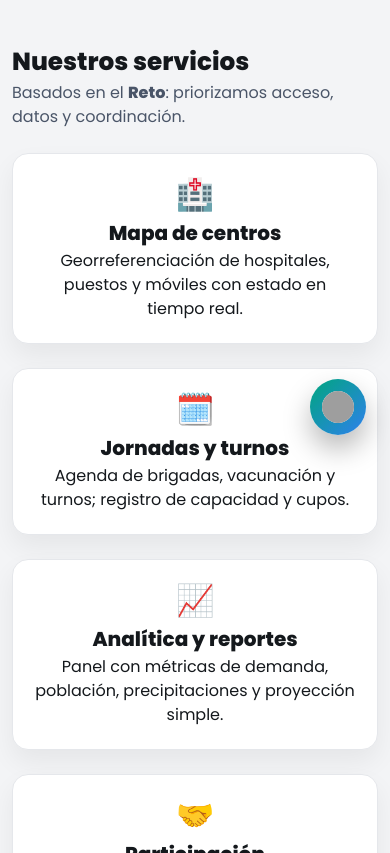
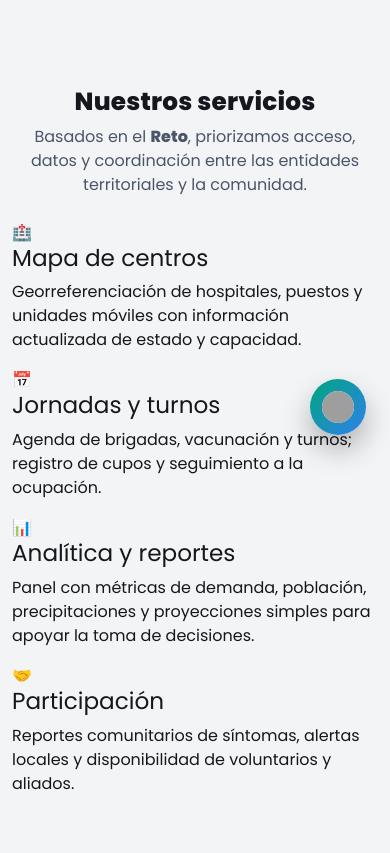
Before and after one commit to lnieto044/SaludGo, a Flask app: page / in a window 390 px wide. Shown: the part 385-1238 px from the top of the page. Run offline with Flask 3, Linux system fonts and the light colour scheme; data comes from the database, SQL or seed files in the repository; data that the repository does not hold is empty; grey boxes are pictures that could not be loaded.

Commit message:
ajustes
Updated hero section images and captions, modified service cards layout, and enhanced the about section with new content.

```diff
--- a/templates/index.html
+++ b/templates/index.html
@@ -4,151 +4,165 @@
 {% block content %}
 
 <!-- ===================== HERO / CARRUSEL ===================== -->
-<section class="saludgo-hero container mb-4">
+<section class="saludgo-hero container-fluid px-0 mb-4">
+  <div class="container">
   <div class="swiper mySwiper">
     <div class="swiper-wrapper">
+
       <div class="swiper-slide">
-        <img src="https://res.cloudinary.com/academia-geek-1/image/upload/v1759087228/ChatGPT_Image_28_sept_2025_14_15_07_f15myp.png"
+        <img src="https://res.cloudinary.com/dbussh6oa/image/upload/v1762465573/imagen1_obz7kf.png"
              alt="Atención primaria en comunidad" loading="lazy" decoding="async">
-        <div class="hero-caption">
-          <h3>Centros y hospitales</h3>
-          <p>Ubícalos fácilmente y conoce su disponibilidad.</p>
-          <a href="#contacto" class="btn btn-cta btn-sm">Contáctanos</a>
+
       </div>
+
+      <div class="swiper-slide">
+        <img src="https://res.cloudinary.com/dbussh6oa/image/upload/v1762471450/publicaciones_d6reci.png"
+             alt="Brigadas y jornadas de salud" loading="lazy" decoding="async">
+
       </div>
+
       <div class="swiper-slide">
-        <img src="https://res.cloudinary.com/academia-geek-1/image/upload/v1759087228/ChatGPT_Image_28_sept_2025_13_46_43_r3icx0.png"
-             alt="Brigadas y jornadas de salud" loading="lazy" decoding="async">
-        <div class="hero-caption">
-          <h3>Jornadas y brigadas</h3>
-          <p>Publica y comparte convocatorias locales.</p>
-          <a href="#contacto" class="btn btn-cta btn-sm">Contáctanos</a>
+        <img src="https://res.cloudinary.com/dbussh6oa/image/upload/v1762471452/reportes_ciqcl1.png"
+             alt="Gestión con datos" loading="lazy" decoding="async">
+
       </div>
+
+      <div class="swiper-slide">
+        <img src="https://res.cloudinary.com/dbussh6oa/image/upload/v1762471451/contactanos_wrjozm.png"
+             alt="Clínica moderna y equipo" loading="lazy" decoding="async">
+
       </div>
+
       <div class="swiper-slide">
-        <img src="https://res.cloudinary.com/academia-geek-1/image/upload/v1759087228/ChatGPT_Image_28_sept_2025_14_15_11_yuczlh.png"
-             alt="Gestión con datos" loading="lazy" decoding="async">
-        <div class="hero-caption">
-          <h3>Gestión con datos</h3>
-          <p>Planificación basada en reportes y métricas.</p>
-          <a href="#contacto" class="btn btn-cta btn-sm">Contáctanos</a>
+        <img src="https://res.cloudinary.com/dbussh6oa/image/upload/v1762472084/servicios2_yzjguc.png"
+             alt="Familia y bienestar" loading="lazy" decoding="async">
+
       </div>
+
     </div>
-      <div class="swiper-slide">
-        <img src="https://res.cloudinary.com/academia-geek-1/image/upload/v1759087227/ChatGPT_Image_28_sept_2025_14_14_44_vqy4pe.png"
-             alt="Clínica moderna y equipo" loading="lazy" decoding="async">
-        <div class="hero-caption">
-          <h3>Turnos y capacidad</h3>
-          <p>Visualiza cupos y coordina recursos.</p>
-          <a href="#contacto" class="btn btn-cta btn-sm">Contáctanos</a>
-        </div>
-      </div>
-      <div class="swiper-slide">
-        <img src="https://res.cloudinary.com/academia-geek-1/image/upload/v1759085452/banner_1_subir_rilq0v.png"
-             alt="Familia y bienestar" loading="lazy" decoding="async">
-        <div class="hero-caption">
-          <h3>Salud para todos</h3>
-          <p>Conectamos a la comunidad con sus servicios.</p>
-          <a href="#contacto" class="btn btn-cta btn-sm">Contáctanos</a>
-        </div>
-      </div>
+
+    <div class="swiper-pagination"></div>
   </div>
   </div>
 </section>
 
+
+
 <!-- ===================== SERVICIOS ===================== -->
-<section id="servicios" class="container py-4">
-  <h2 class="section-title">Nuestros servicios</h2>
-  <div class="section-sub mb-4">
-    Basados en el <b>Reto</b>: priorizamos acceso, datos y coordinación.
-  </div>
+<section id="servicios" class="section">
+  <div class="container">
+    <h2 class="section-title text-center">Nuestros servicios</h2>
+    <p class="section-sub text-center">
+      Basados en el <strong>Reto</strong>, priorizamos acceso, datos y coordinación
+      entre las entidades territoriales y la comunidad.
+    </p>
 
-  <div class="row g-4">
-    <div class="col-sm-6 col-lg-3">
-      <div class="cardx h-100 text-center">
-        <div class="display-5 mb-2">🏥</div>
-        <h5 class="fw-bold mb-1">Mapa de centros</h5>
-        <p class="mb-0">
-          Georreferenciación de hospitales, puestos y móviles con estado en tiempo real.
+    <div class="services-grid">
+      <article class="service-card">
+        <div class="service-icon">🏥</div>
+        <div class="service-content">
+          <h3 class="service-title">Mapa de centros</h3>
+          <p class="service-text">
+            Georreferenciación de hospitales, puestos y unidades móviles con información
+            actualizada de estado y capacidad.
           </p>
         </div>
-    </div>
-    <div class="col-sm-6 col-lg-3">
-      <div class="cardx h-100 text-center">
-        <div class="display-5 mb-2">🗓️</div>
-        <h5 class="fw-bold mb-1">Jornadas y turnos</h5>
-        <p class="mb-0">
-          Agenda de brigadas, vacunación y turnos; registro de capacidad y cupos.
+      </article>
+
+      <article class="service-card">
+        <div class="service-icon">📅</div>
+        <div class="service-content">
+          <h3 class="service-title">Jornadas y turnos</h3>
+          <p class="service-text">
+            Agenda de brigadas, vacunación y turnos; registro de cupos y seguimiento
+            a la ocupación.
           </p>
         </div>
-    </div>
-    <div class="col-sm-6 col-lg-3">
-      <div class="cardx h-100 text-center">
-        <div class="display-5 mb-2">📈</div>
-        <h5 class="fw-bold mb-1">Analítica y reportes</h5>
-        <p class="mb-0">
-          Panel con métricas de demanda, población, precipitaciones y proyección simple.
+      </article>
+
+      <article class="service-card">
+        <div class="service-icon">📊</div>
+        <div class="service-content">
+          <h3 class="service-title">Analítica y reportes</h3>
+          <p class="service-text">
+            Panel con métricas de demanda, población, precipitaciones y proyecciones
+            simples para apoyar la toma de decisiones.
           </p>
         </div>
-    </div>
-    <div class="col-sm-6 col-lg-3">
-      <div class="cardx h-100 text-center">
-        <div class="display-5 mb-2">🤝</div>
-        <h5 class="fw-bold mb-1">Participación</h5>
-        <p class="mb-0">
-          Reportes comunitarios de síntomas y disponibilidad de voluntarios.
+      </article>
+
+      <article class="service-card">
+        <div class="service-icon">🤝</div>
+        <div class="service-content">
+          <h3 class="service-title">Participación</h3>
+          <p class="service-text">
+            Reportes comunitarios de síntomas, alertas locales y disponibilidad de
+            voluntarios y aliados.
           </p>
         </div>
+      </article>
     </div>
   </div>
 </section>
 
+
 <!-- ===================== QUIÉNES SOMOS ===================== -->
-<section id="quienes" class="section">
+<section id="quienes" class="section section-about py-5">
   <div class="container">
-    <div class="row g-4 align-items-center">
+    <div class="row align-items-center g-5">
+
+      <!-- Texto -->
       <div class="col-lg-6">
-        <h2 class="section-title">Bienvenidos a SaludGo</h2>
-        <p class="section-sub">
-          Somos una entidad orientada a <strong>acercar servicios de salud</strong> a población urbana y rural,
-          con procesos humanizados, enfoque preventivo y uso inteligente de datos. Nuestro modelo integra
-          <strong>agendamiento en línea</strong>, seguimiento comunitario y <strong>rutas extramurales</strong> que
-          reducen barreras geográficas.
+        <p class="about-subtitle mb-2">
+          Plataforma aliada de las <strong>Gobernaciones de Cundinamarca y Boyacá</strong>
         </p>
-        <p>
-          Impactamos a familias, cuidadores y líderes sociales a través de campañas de promoción y
-          prevención, jornadas de vacunación y articulación con redes locales. Creemos en la
-          <strong>salud centrada en las personas</strong>: cálida, segura y basada en evidencia.
+        <!-- Franja institucional doble -->
+      <div class="about-divider mb-3"></div>
+
+        <h2 class="about-title mb-3">Bienvenidos a <span class="text-brand">SaludGo</span></h2>
+
+        <p class="about-lead mb-3">
+          Somos una iniciativa orientada a <strong>acercar los servicios de salud</strong> a comunidades urbanas y rurales, con un enfoque humanizado, preventivo y respaldado por el uso inteligente de los datos.
         </p>
 
-        <div class="kpi-pills mt-3">
-          <div class="kpi-pill">
-            <div class="n">23</div>
-            <small>Municipios de cobertura</small>
+        <p class="about-text">
+          Nuestro modelo integra <strong>agendamiento en línea</strong>, seguimiento comunitario y <strong>rutas extramurales</strong> que reducen barreras geográficas.
+          Promovemos una <strong>salud centrada en las personas</strong>: cálida, segura y basada en evidencia.
+        </p>
+
+        <div class="about-kpis mt-4">
+          <div class="kpi">
+            <div class="kpi-value">23</div>
+            <div class="kpi-label">Municipios de cobertura</div>
           </div>
-          <div class="kpi-pill">
-            <div class="n">+140K</div>
-            <small>Personas impactadas</small>
+          <div class="kpi">
+            <div class="kpi-value">+140K</div>
+            <div class="kpi-label">Personas impactadas</div>
           </div>
-          <div class="kpi-pill">
-            <div class="n">96%</div>
-            <small>Satisfacción usuaria</small>
+          <div class="kpi">
+            <div class="kpi-value">96%</div>
+            <div class="kpi-label">Satisfacción usuaria</div>
           </div>
         </div>
       </div>
 
+      <!-- Imagen -->
       <div class="col-lg-6">
-        <div class="card overflow-hidden"
-             style="border-radius:16px;border:1px solid var(--sg-gray-300);box-shadow:0 10px 22px rgba(20,24,28,.06)">
+        <div class="about-image shadow-sm rounded-4 overflow-hidden">
           <img src="https://res.cloudinary.com/academia-geek-1/image/upload/v1759087228/ChatGPT_Image_28_sept_2025_13_46_43_r3icx0.png"
-               alt="Equipo de salud en acción (SaludGo)" class="w-100" style="display:block;height:auto">
+               alt="Atención médica humanizada — SaludGo"
+               class="img-fluid w-100" loading="lazy">
         </div>
       </div>
+
     </div>
   </div>
 </section>
 
+
+
 <!-- ===================== ¿POR QUÉ ELEGIRNOS? ===================== -->
+
 <section id="elegirnos" class="section" style="background:var(--sg-gray-100)">
   <div class="container">
     <h2 class="section-title text-center">¿Por qué elegirnos?</h2>
@@ -157,33 +171,62 @@
     <div class="reasons mt-3">
       <article class="reason-card">
         <div class="reason-icon">❤</div>
+        <div class="reason-content">
           <h6>Atención humanizada</h6>
-        <p>Escucha activa, trato digno y rutas diferenciales para cada etapa de la vida.</p>
+          <p>
+            Escucha activa, trato digno y rutas diferenciales para cada etapa de la vida.
+          </p>
+        </div>
       </article>
+
       <article class="reason-card">
-        <div class="reason-icon" style="background:var(--sg-green-tint);color:var(--sg-green)">⏱</div>
+        <div class="reason-icon reason-icon-green">⏱</div>
+        <div class="reason-content">
           <h6>Citas sin filas</h6>
-        <p>Agendamiento en línea y recordatorios automáticos para reducir tiempos de espera.</p>
+          <p>
+            Agendamiento en línea y recordatorios automáticos para reducir tiempos de espera.
+          </p>
+        </div>
       </article>
+
       <article class="reason-card">
         <div class="reason-icon">📍</div>
+        <div class="reason-content">
           <h6>Cobertura urbana y rural</h6>
-        <p>Unimos sedes fijas con <strong>equipos extramurales</strong> para llegar donde más se necesita.</p>
+          <p>
+            Unimos sedes fijas con <strong>equipos extramurales</strong> para llegar donde más se necesita.
+          </p>
+        </div>
       </article>
+
       <article class="reason-card">
         <div class="reason-icon">🔒</div>
+        <div class="reason-content">
           <h6>Seguridad del paciente</h6>
-        <p>Protocolos clínicos, formación continua y cultura de reporte sin castigo.</p>
+          <p>
+            Protocolos clínicos, formación continua y cultura de reporte sin castigo.
+          </p>
+        </div>
       </article>
+
       <article class="reason-card">
         <div class="reason-icon">📊</div>
+        <div class="reason-content">
           <h6>Datos y reportes</h6>
-        <p>Tableros para seguimiento de campañas, continuidad de cuidado y toma de decisiones.</p>
+          <p>
+            Tableros para seguimiento de campañas, continuidad de cuidado y toma de decisiones.
+          </p>
+        </div>
       </article>
+
       <article class="reason-card">
         <div class="reason-icon">🤝</div>
+        <div class="reason-content">
           <h6>Trabajo en red</h6>
-        <p>Alianzas con alcaldías, EPS, escuelas y líderes comunitarios para mayor impacto.</p>
+          <p>
+            Alianzas con alcaldías, EPS, escuelas y líderes comunitarios para mayor impacto.
+          </p>
+        </div>
       </article>
     </div>
   </div>
@@ -202,7 +245,16 @@
         <div class="body">
           <div>
           {% for t in p.tags %}
-              <span class="post-tag">{{ t }}</span>
+            <span class="post-tag
+              {% if t == 'Promoción' %} post-tag--promocion
+              {% elif t == 'Vacunación' %} post-tag--vacunacion
+              {% elif t == 'Coberturas' %} post-tag--coberturas
+              {% elif t == 'Extramural' %} post-tag--extramural
+              {% elif t == 'Calidad' %} post-tag--calidad
+              {% elif t == 'Humanización' %} post-tag--humanizacion
+              {% endif %}">
+              {{ t }}
+            </span>
           {% endfor %}
           </div>
           <h5>{{ p.title }}</h5>
@@ -210,7 +262,10 @@
           <div class="post-meta">{{ p.date }} · 4 min de lectura</div>
         </div>
         <div class="actions">
-          <a href="{{ p.url }}" class="btn btn-outline-primary btn-pill">Leer más</a>
+        <a href="{{ p.url }}" class="post-link-more">
+          Leer más
+          <span class="post-link-icon">↗</span>
+        </a>
       </div>
       </article>
       {% endfor %}
@@ -228,6 +283,7 @@
           alt="Contáctenos SaludGo">
       </div>
       <div class="col-lg-6 contact-body">
+    <div class="contact-inner">
     <h2 class="section-title">Escríbenos</h2>
     <p class="section-sub">Estamos a un clic de distancia. Responderemos lo antes posible.</p>
 
@@ -263,6 +319,7 @@
   </div>
 </section>
 
+
 {% endblock %}
 
 {% block scripts_extra %}
@@ -275,5 +332,7 @@
     allowTouchMove: true,
     autoplay: { delay: 4000, disableOnInteraction: false },
   });
+
 </script>
+
 {% endblock %}
```
Lines whose indentation alone changed are shown as unchanged.
